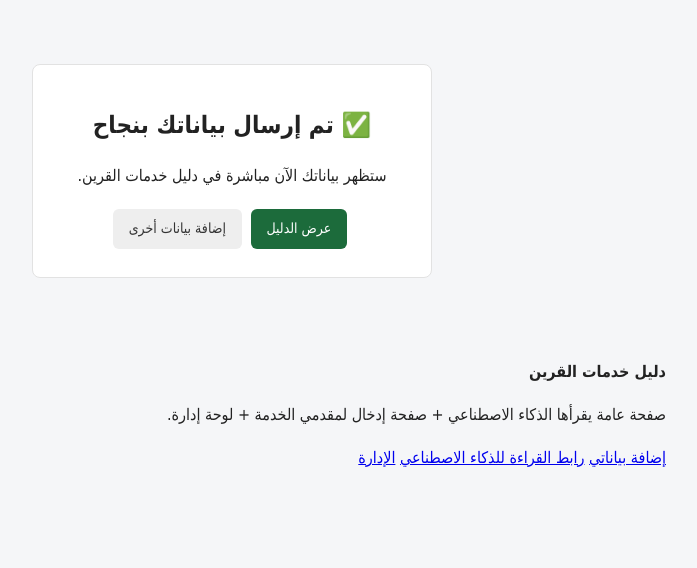
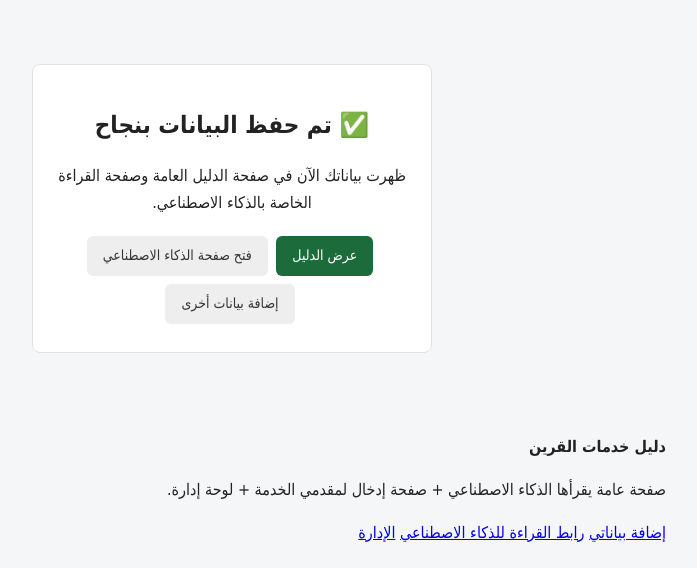
Before and after one commit to fz0fz0fz/dalil-qurain, a Flask app: page /submit/success in a window 1280 px wide. Shown: the part 118-686 px from the top of the page, without its empty margins (408-1105 px from the left). Run offline with Flask 3, Linux system fonts and the light colour scheme.

Commit message:
Update submit_success.html

```diff
--- a/templates/submit_success.html
+++ b/templates/submit_success.html
@@ -1,12 +1,13 @@
 {% extends "base.html" %}
-{% block title %}تم الإرسال بنجاح{% endblock %}
+{% block title %}تم الحفظ بنجاح{% endblock %}
 {% block content %}
-
 <div class="success-box">
-    <h1>✅ تم إرسال بياناتك بنجاح</h1>
-    <p>ستظهر بياناتك الآن مباشرة في دليل خدمات القرين.</p>
-    <a href="{{ url_for('index') }}" class="btn-primary">عرض الدليل</a>
-    <a href="{{ url_for('submit') }}" class="btn-secondary">إضافة بيانات أخرى</a>
+    <h1>✅ تم حفظ البيانات بنجاح</h1>
+    <p>ظهرت بياناتك الآن في صفحة الدليل العامة وصفحة القراءة الخاصة بالذكاء الاصطناعي.</p>
+    <div class="hero-actions center-actions">
+        <a href="{{ url_for('index') }}" class="btn-primary">عرض الدليل</a>
+        <a href="{{ url_for('ai_page') }}" class="btn-secondary">فتح صفحة الذكاء الاصطناعي</a>
+        <a href="{{ url_for('submit') }}" class="btn-secondary">إضافة بيانات أخرى</a>
+    </div>
 </div>
-
 {% endblock %}
```
